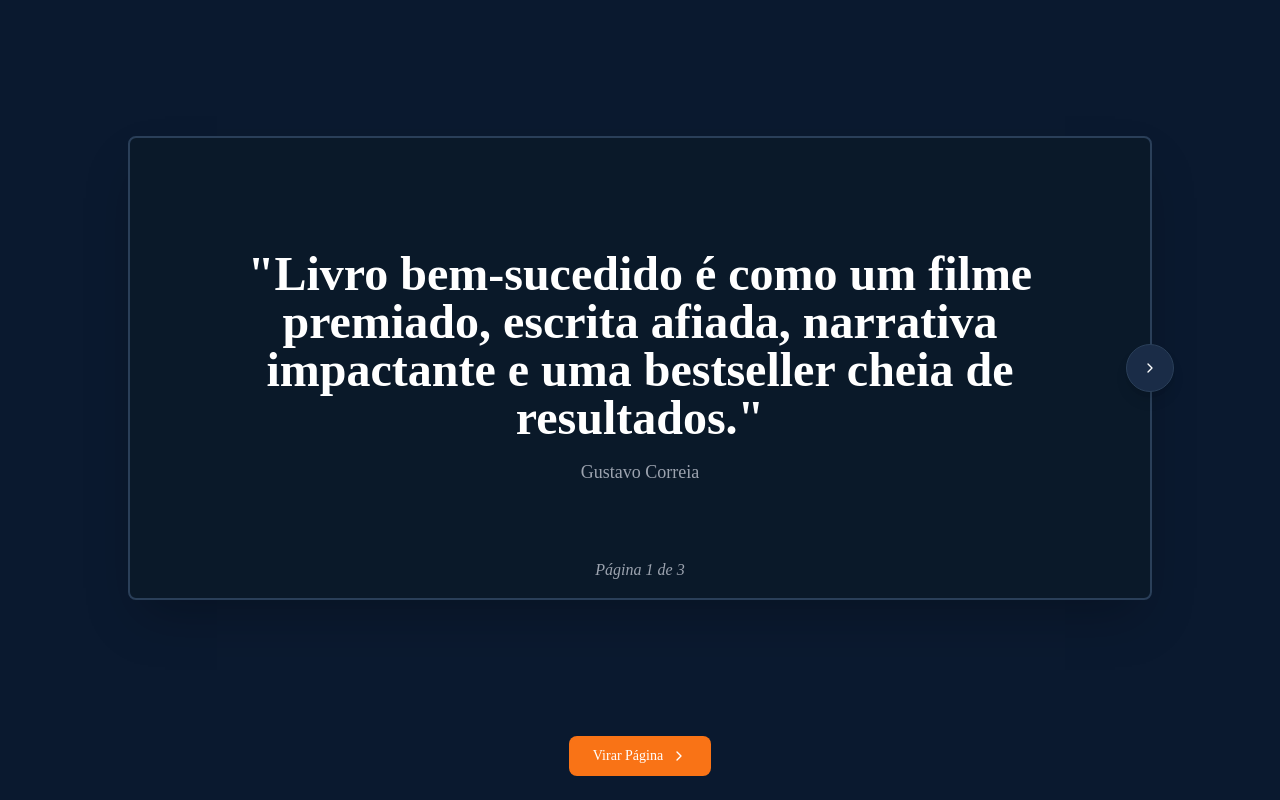
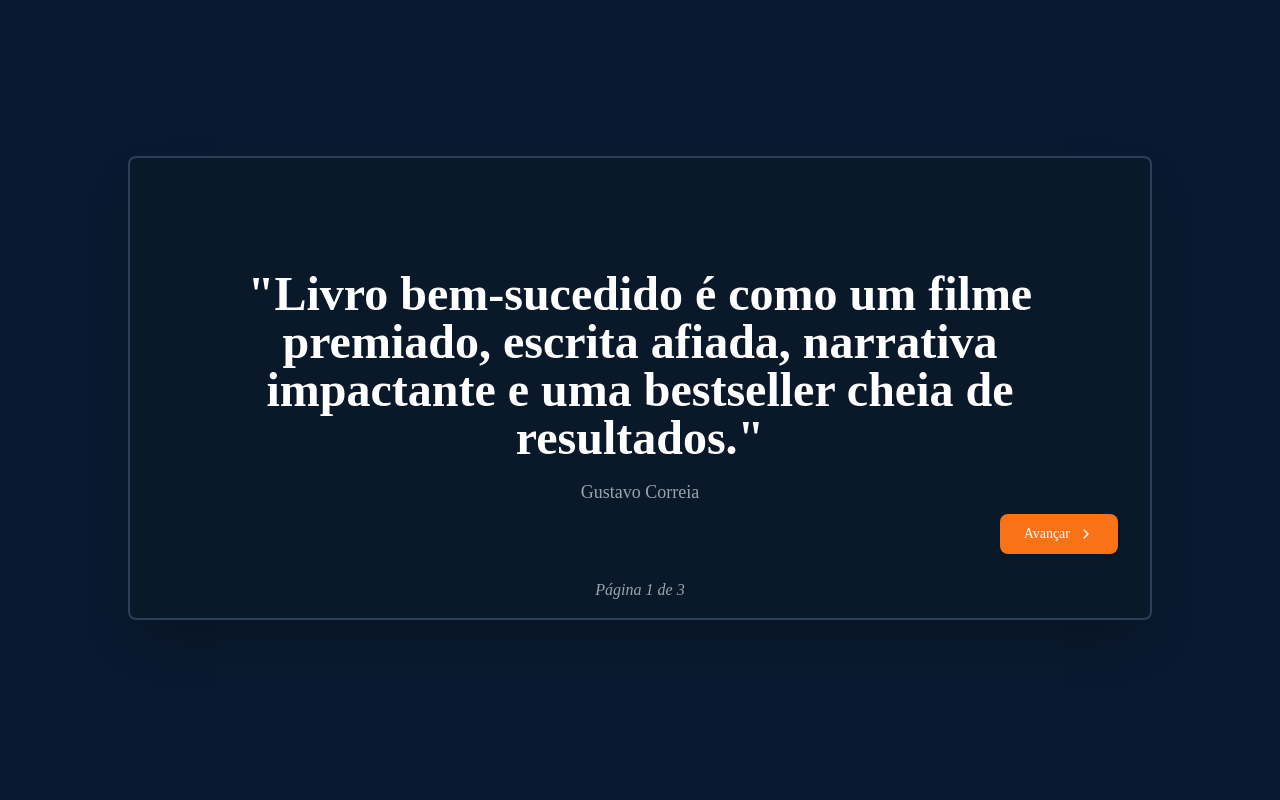
Before and after one commit to correiafm91/Gustavo-Correia, a React (Vite) app: page / in a window 1280 px wide. Built offline with nearby package versions, Linux system fonts and the light colour scheme.

Commit message:
feat: Improve UI/UX for page navigation
Refactor page navigation to use orange buttons with white text.
Enhance UI/UX with smoother transitions.

```diff
--- a/src/pages/Index.tsx
+++ b/src/pages/Index.tsx
@@ -117,47 +117,34 @@ const Index = () => {
               </section>
             )}
 
-            {/* Navigation Buttons */}
-            <div className="absolute top-1/2 left-0 -translate-y-1/2 -translate-x-6">
+            {/* Navigation Buttons - Replaced arrows with orange buttons */}
+            <div className="absolute bottom-16 left-6 md:left-8">
               {currentPage > 1 && (
                 <Button
                   onClick={prevPage}
-                  variant="outline"
-                  size="icon"
-                  className="h-12 w-12 rounded-full bg-[#1A2C47] border-[#2A3F59] hover:bg-[#2A3F59] text-white shadow-lg"
+                  className="bg-[#F97316] hover:bg-[#F97316]/90 text-white px-6 py-2 rounded-lg transition-all duration-300 shadow-lg flex items-center gap-2"
                 >
-                  <ChevronLeft className="h-6 w-6" />
-                  <span className="sr-only">Página anterior</span>
+                  <ChevronLeft className="h-5 w-5" /> Voltar
                 </Button>
               )}
             </div>
 
-            <div className="absolute top-1/2 right-0 -translate-y-1/2 translate-x-6">
+            <div className="absolute bottom-16 right-6 md:right-8">
               {currentPage < totalPages && (
                 <Button
                   onClick={nextPage}
-                  variant="outline"
-                  size="icon"
-                  className="h-12 w-12 rounded-full bg-[#1A2C47] border-[#2A3F59] hover:bg-[#2A3F59] text-white shadow-lg"
+                  className="bg-[#F97316] hover:bg-[#F97316]/90 text-white px-6 py-2 rounded-lg transition-all duration-300 shadow-lg flex items-center gap-2"
                 >
-                  <ChevronRight className="h-6 w-6" />
-                  <span className="sr-only">Próxima página</span>
+                  Avançar <ChevronRight className="h-5 w-5" />
                 </Button>
               )}
             </div>
           </div>
         </div>
 
-        {/* Page Turn Button */}
+        {/* Remove the separate "Virar Página" button since we now have better navigation buttons */}
         <div className="flex justify-center pb-6">
-          {currentPage < totalPages ? (
-            <Button
-              onClick={nextPage}
-              className="flex items-center gap-2 bg-[#F97316] hover:bg-[#F97316]/90 text-white px-6 py-2 rounded-lg"
-            >
-              Virar Página <ChevronRight className="h-5 w-5" />
-            </Button>
-          ) : (
+          {currentPage === totalPages && (
             <Button
               onClick={handleButtonClick}
               className="flex items-center gap-2 bg-[#F97316] hover:bg-[#F97316]/90 text-white px-6 py-2 rounded-lg"
```
